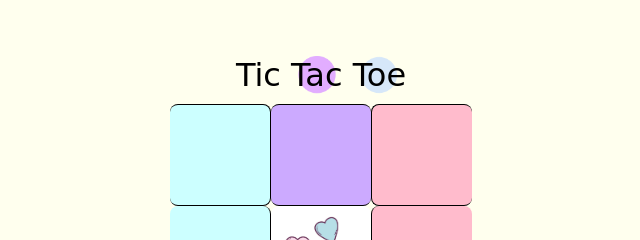
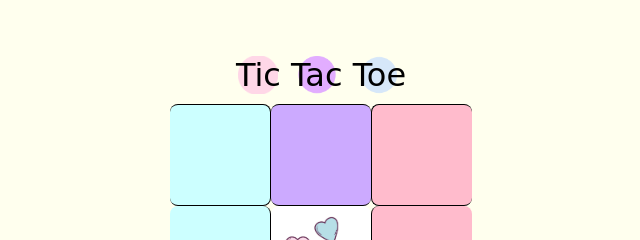
Before and after one commit to Zomievey/TTT-Board, a plain HTML site: page index.html in a window 1280 px wide. Shown: the top 240 px of the page, 319-959 px from the left. Drawn offline with Linux system fonts and the light colour scheme.

Commit message:
css update

```diff
--- a/styles.css
+++ b/styles.css
@@ -88,14 +88,13 @@ body {
 }
 
 .tic {
-
- background-image: url(images/pink.png);
+  background-image: url(images/pink.png);
+  background-position: center;
   background-repeat: no-repeat;
-  background-size: ;
+  background-size: 40px;
 }
 
 .tac {
-
   background-image: url(images/purple-removebg-preview.png);
   background-position: center;
   background-repeat: no-repeat;
@@ -103,7 +102,6 @@ body {
 }
 
 .toe {
-
   background-image: url(images/blue-removebg-preview.png);
   background-position: center;
   background-repeat: no-repeat;
```
